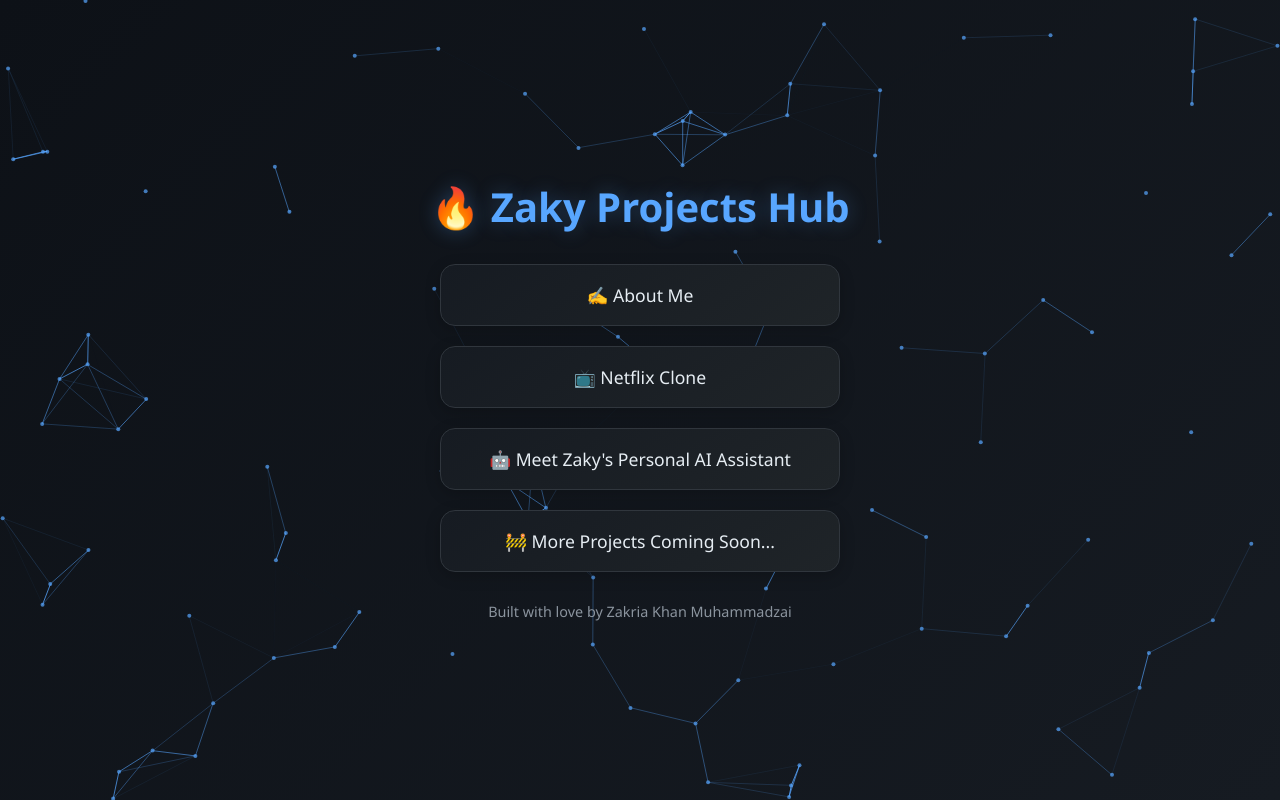
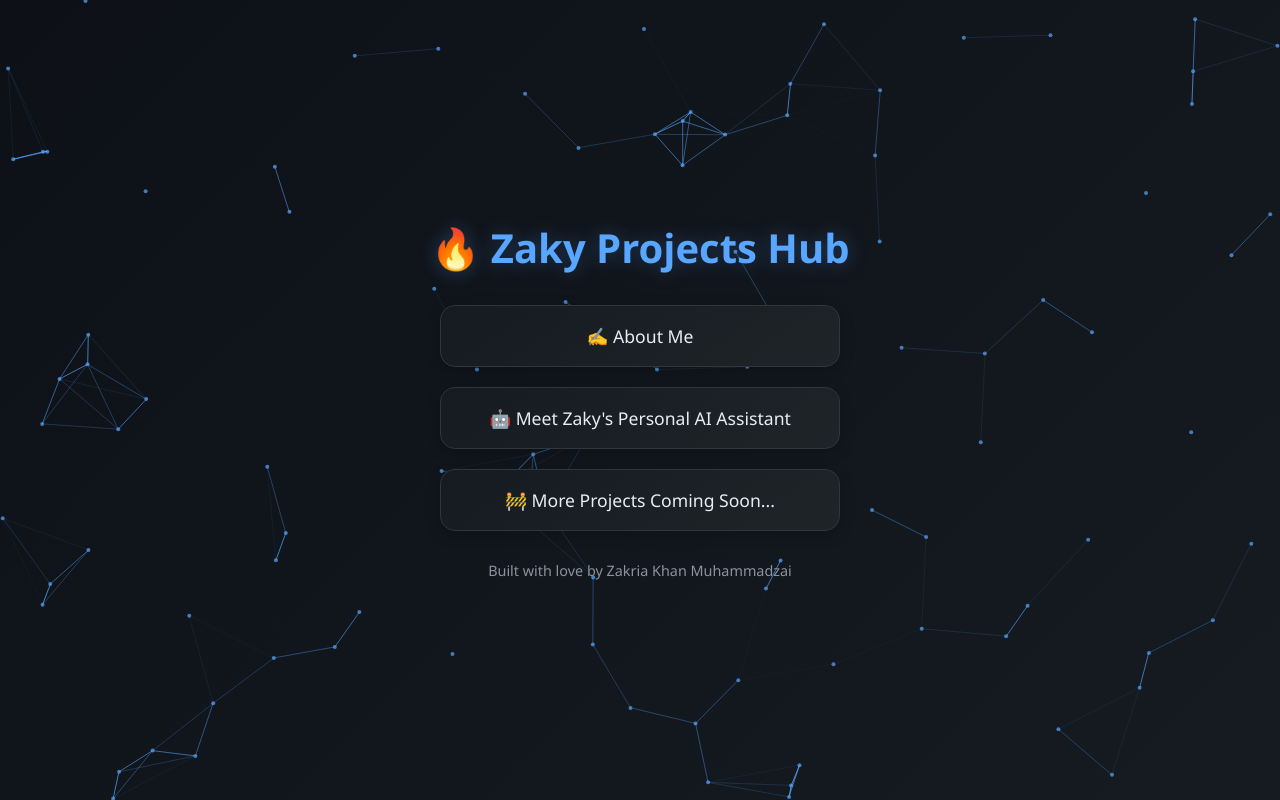
Before and after one commit to zakyprojects/homepage, a plain HTML site: page index.html in a window 1280 px wide. Drawn offline with Linux system fonts and the light colour scheme.

Commit message:
Remove Netflix

```diff
--- a/index.html
+++ b/index.html
@@ -18,7 +18,6 @@
 
     <div class="projects">
       <a href="https://aboutme.zakyprojects.site" target="_blank">✍️ About Me</a>
-      <a href="https://netflix.zakyprojects.site" target="_blank">📺 Netflix Clone</a>
       <a href="https://ai.zakyprojects.site" target="_blank">🤖 Meet Zaky's Personal AI Assistant</a>
       <a href="#">🚧 More Projects Coming Soon...</a>
     </div>
```
